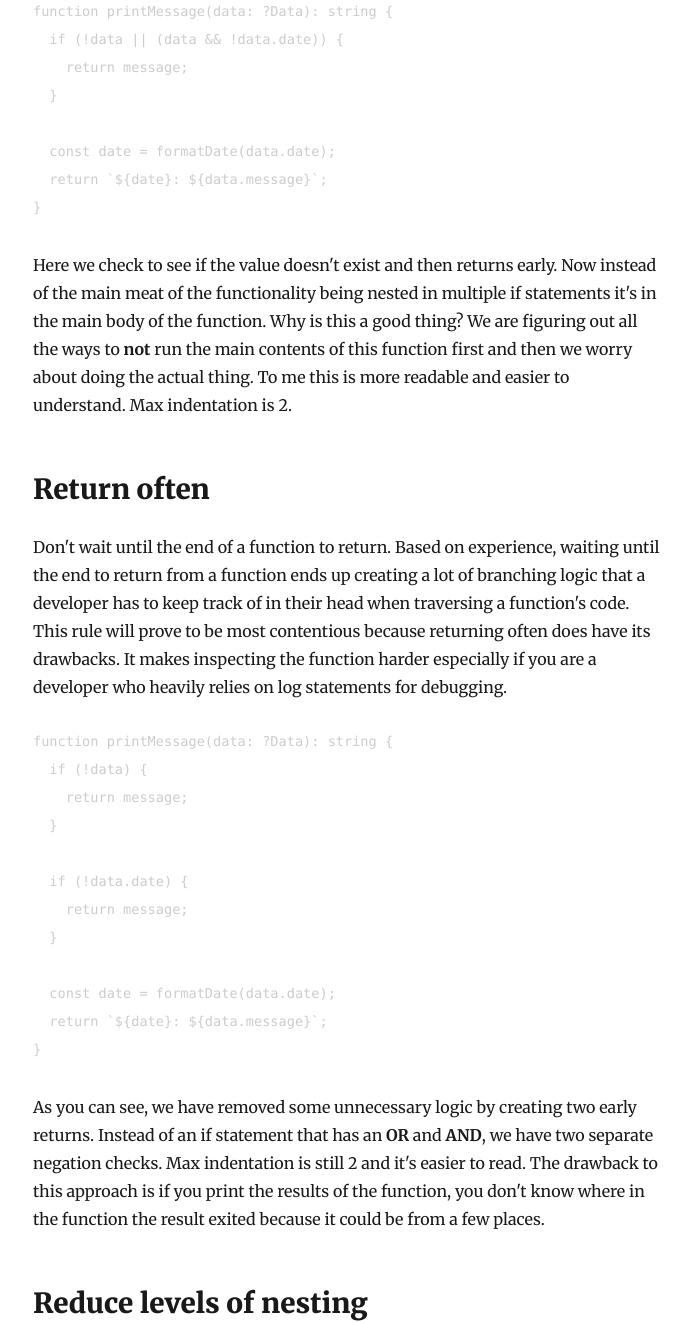
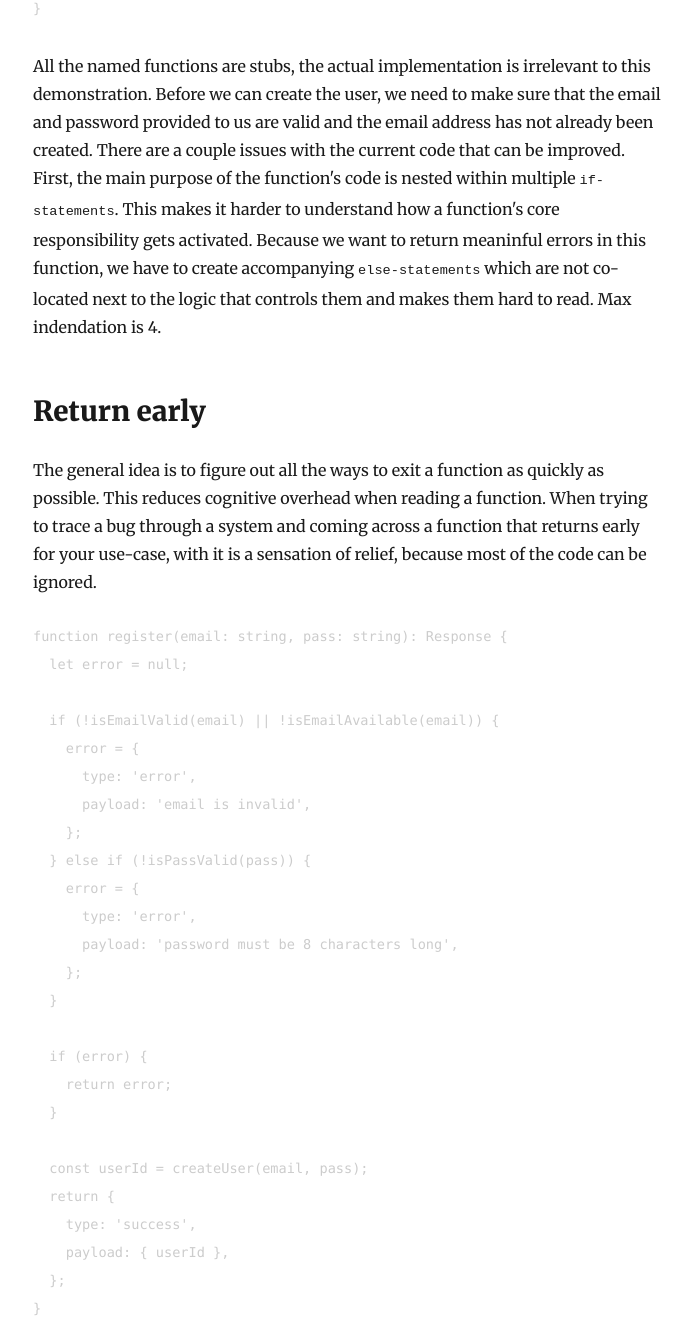
Before and after one commit to neurosnap/erock.io, a Gatsby site: page /three-rules-for-refactoring-functions/ in a window 1280 px wide. Shown: the part 1447-2770 px from the top of the page, without its empty margins (292-981 px from the left). Built offline with nearby package versions, Linux system fonts and the light colour scheme; Gatsby itself is replaced by a stand-in of ours; some packages are replaced by stand-ins of ours; code samples lack their colours.

Commit message:
latest article example upgrade

````diff
--- a/content/blog/three-rules-for-refactoring-functions/index.md
+++ b/content/blog/three-rules-for-refactoring-functions/index.md
@@ -14,56 +14,98 @@ are certainly cases where they might betray you. Having said that, if you stick
 to these rules _most of the time_ your code will become easier to read and
 maintain.
 
+Let's try to build a function that lets a user sign up for our service:
+
+```js
+interface Response {
+  type: 'success' | 'error';
+  payload: any;
+}
+
+function register(email: string, pass: string): Response {
+  if (isEmailValid(email) && isEmailAvailable(email)) {
+    if (isPassValid(pass)) {
+      const userId = createUser(email, pass);
+      return {
+        type: 'success',
+        payload: { userId },
+      };
+    } else {
+      return {
+        type: 'error',
+        payload: 'password must be 8 characters long',
+      };
+    }
+  } else {
+    return {
+      type: 'error',
+      payload: 'email is invalid',
+    };
+  }
+
+  return {
+    type: 'error',
+    payload: 'unknown error occurred',
+  };
+}
+```
+
+All the named functions are stubs, the actual implementation is irrelevant to
+this demonstration. Before we can create the user, we need to make sure that the
+email and password provided to us are valid and the email address has not
+already been created. There are a couple issues with the current code that can
+be improved. First, the main purpose of the function's code is nested within
+multiple `if-statements`. This makes it harder to understand how a function's
+core responsibility gets activated. Because we want to return meaninful errors
+in this function, we have to create accompanying `else-statements` which are not
+co-located next to the logic that controls them and makes them hard to read. Max
+indendation is 4.
+
 ## Return early
 
 The general idea is to figure out all the ways to exit a function as quickly as
 possible. This reduces cognitive overhead when reading a function. When trying
 to trace a bug through a system and coming across a function that returns early
-for your use-case there's a sensation of relief: "Whew! Another function I don't
-have to worry about." The following example is trivial but it explains the point
-I want to make so try to imagine much more complicated logic when reading these
-examples.
+for your use-case, with it is a sensation of relief, because most of the code
+can be ignored.
 
 ```js
-interface Data {
-  message: string;
-  date: ?Date;
-}
+function register(email: string, pass: string): Response {
+  let error = null;
 
-function printMessage(data: ?Data): string {
-  if (data) {
-    if (data.date) {
-      const date = formatDate(data.date);
-      return `${date}: ${data.message}`;
-    }
+  if (!isEmailValid(email) || !isEmailAvailable(email)) {
+    error = {
+      type: 'error',
+      payload: 'email is invalid',
+    };
+  } else if (!isPassValid(pass)) {
+    error = {
+      type: 'error',
+      payload: 'password must be 8 characters long',
+    };
   }
 
-  return message;
+  if (error) {
+    return error;
+  }
+
+  const userId = createUser(email, pass);
+  return {
+    type: 'success',
+    payload: { userId },
+  };
 }
 ```
 
-In the above example we are checking to see if a nested value exists and if it
-does we do the meat of the functionality there. For this example it seems
-innocuous, but the meat of this function is buried in conditional logic that
-makes it harder to read and understand. Max indendation is 3.
-
-```js
-function printMessage(data: ?Data): string {
-  if (!data || (data && !data.date)) {
-    return message;
-  }
-
-  const date = formatDate(data.date);
-  return `${date}: ${data.message}`;
-}
-```
-
-Here we check to see if the value doesn't exist and then returns early. Now
-instead of the main meat of the functionality being nested in multiple if
-statements it's in the main body of the function. Why is this a good thing? We
-are figuring out all the ways to **not** run the main contents of this function
-first and then we worry about doing the actual thing. To me this is more
-readable and easier to understand. Max indentation is 2.
+This seems better. We have removed the need to read all the code when we know
+our email or pass is invalid. The `if-statement`/`else-statement` separation in
+the previous example is gone: the condition is co-located with the error state.
+Also the primary goal of the function's code is in the main body of the
+function. However, because we are waiting to return until the end of the
+function, we end up with an `if-statement`/`else-if-statement` that is mutating
+a variable to be dealt with later in the function. This requires the developer
+to follow the logic to precisely understand how that variable is getting changed
+over time. Max indentation is 3.
 
 ## Return often
 
@@ -76,26 +118,72 @@ especially if you are a developer who heavily relies on log statements for
 debugging.
 
 ```js
-function printMessage(data: ?Data): string {
-  if (!data) {
-    return message;
+function register(email: string, pass: string): Response {
+  if (!isEmailValid(email) || !isEmailAvailable(email)) {
+    return {
+      type: 'error',
+      payload: 'email is invalid',
+    };
   }
 
-  if (!data.date) {
-    return message;
+  if (!isPassValid(pass)) {
+    return {
+      type: 'error',
+      payload: 'password must be 8 characters long',
+    };
   }
 
-  const date = formatDate(data.date);
-  return `${date}: ${data.message}`;
+  const userId = createUser(email, pass);
+  return {
+    type: 'success',
+    payload: { userId },
+  };
 }
 ```
 
-As you can see, we have removed some unnecessary logic by creating two early
-returns. Instead of an if statement that has an **OR** and **AND**, we have two
-separate negation checks. Max indentation is still 2 and it's easier to read.
-The drawback to this approach is if you print the results of the function, you
-don't know where in the function the result exited because it could be from a
-few places.
+Now we have removed the `else-if-statement` in favor of returning early and
+often. This is clear to understand and at each step of the function we filter
+out parameters that would prevent the core of our function from running.
+However, there is still some improvements we could make. We have an
+`if-statement` that requires two condititions to be met before exiting the
+function. This logic seems straight-forward, but when given the opportunity, I
+almost always split the condition into separate `if-statements`. Another
+side-effect of having one statement handle two conditions is the error messaging
+is a little misleading. Max indentation is 3.
+
+```js
+function register(email: string, pass: string): Response {
+  if (!isEmailValid(email)) {
+    return {
+      type: 'error',
+      payload: 'email is invalid',
+    };
+  }
+
+  if (!isEmailAvailable(email)) {
+    return {
+      type: 'error',
+      payload: 'email is already taken',
+    };
+  }
+
+  if (!isPassValid(pass)) {
+    return {
+      type: 'error',
+      payload: 'password must be 8 characters long',
+    };
+  }
+
+  const userId = createUser(email, pass);
+  return {
+    type: 'success',
+    payload: { userId },
+  };
+}
+```
+
+Using all of the rules we have the final result. This seems readable, traceable
+error messaging, and reduces the level of indentation. Max indentation is 3.
 
 ## Reduce levels of nesting
 
````
